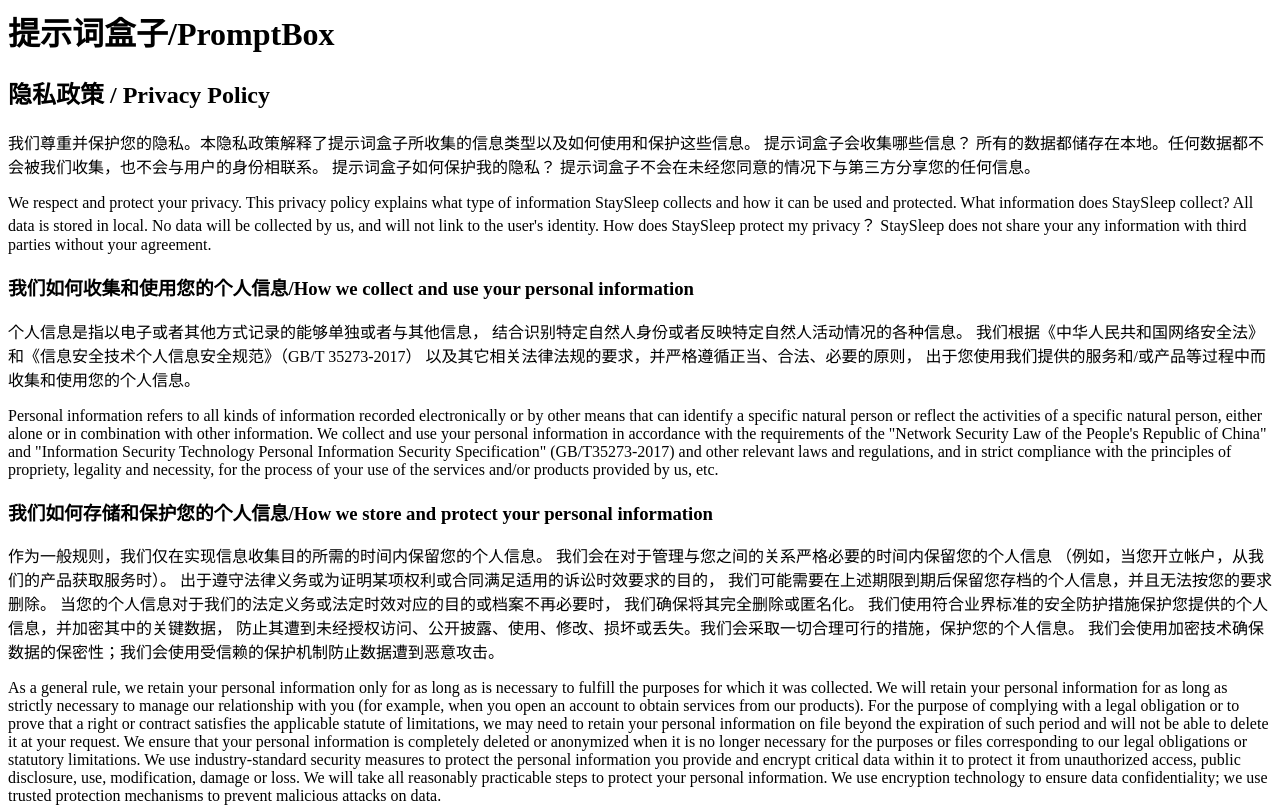
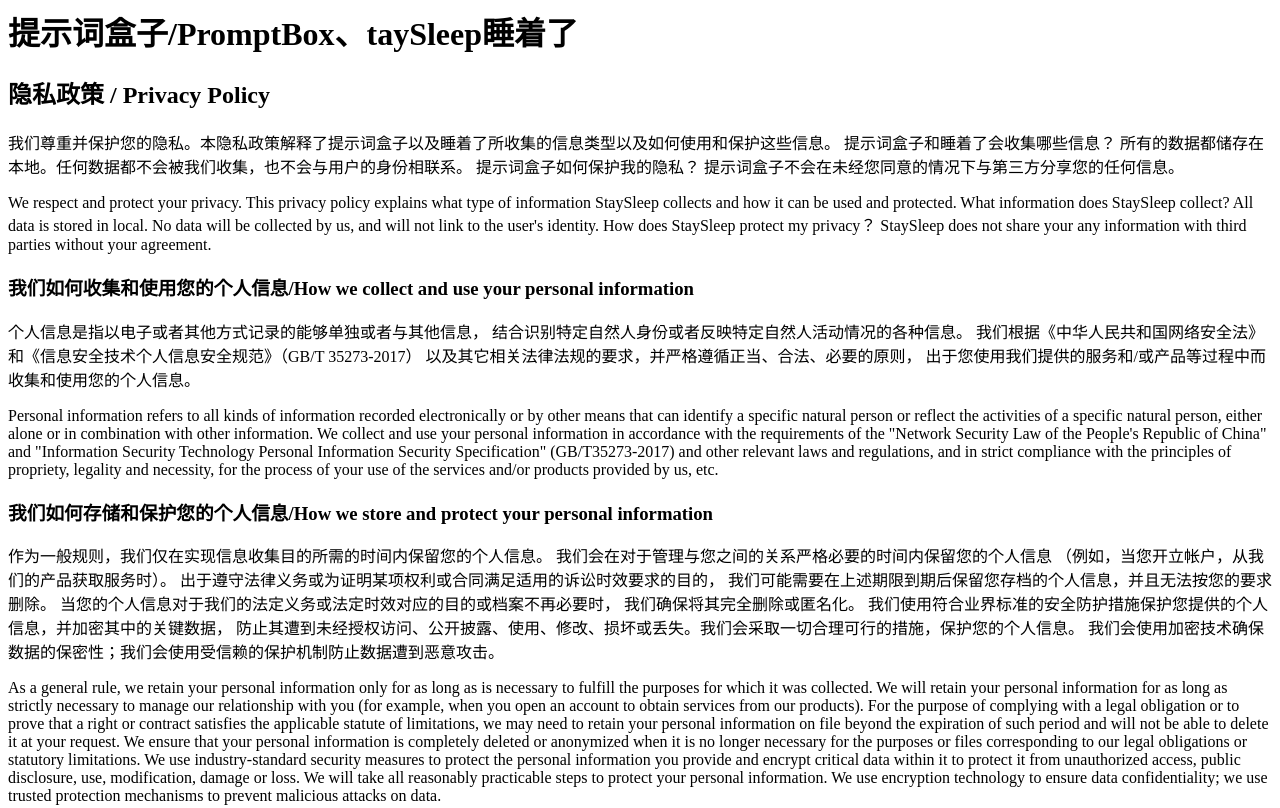
Before and after one commit to TomorrowMC/TomorrowMC.github.io, a plain HTML site: page index.html in a window 1280 px wide. Shown: the top 808 px of the page. Drawn offline with Linux system fonts and the light colour scheme.

Commit message:
Update index.html

```diff
--- a/index.html
+++ b/index.html
@@ -1,7 +1,7 @@
-<h1 id="PromptBox">提示词盒子/PromptBox</h1>
+<h1 id="PromptBox">提示词盒子/PromptBox、taySleep睡着了</h1>
 <h2 id="隐私政策--privacy-policy">隐私政策 / Privacy Policy</h2>
-<p>我们尊重并保护您的隐私。本隐私政策解释了提示词盒子所收集的信息类型以及如何使用和保护这些信息。
-提示词盒子会收集哪些信息？
+<p>我们尊重并保护您的隐私。本隐私政策解释了提示词盒子以及睡着了所收集的信息类型以及如何使用和保护这些信息。
+提示词盒子和睡着了会收集哪些信息？
 所有的数据都储存在本地。任何数据都不会被我们收集，也不会与用户的身份相联系。
 提示词盒子如何保护我的隐私？
 提示词盒子不会在未经您同意的情况下与第三方分享您的任何信息。</p>
```
